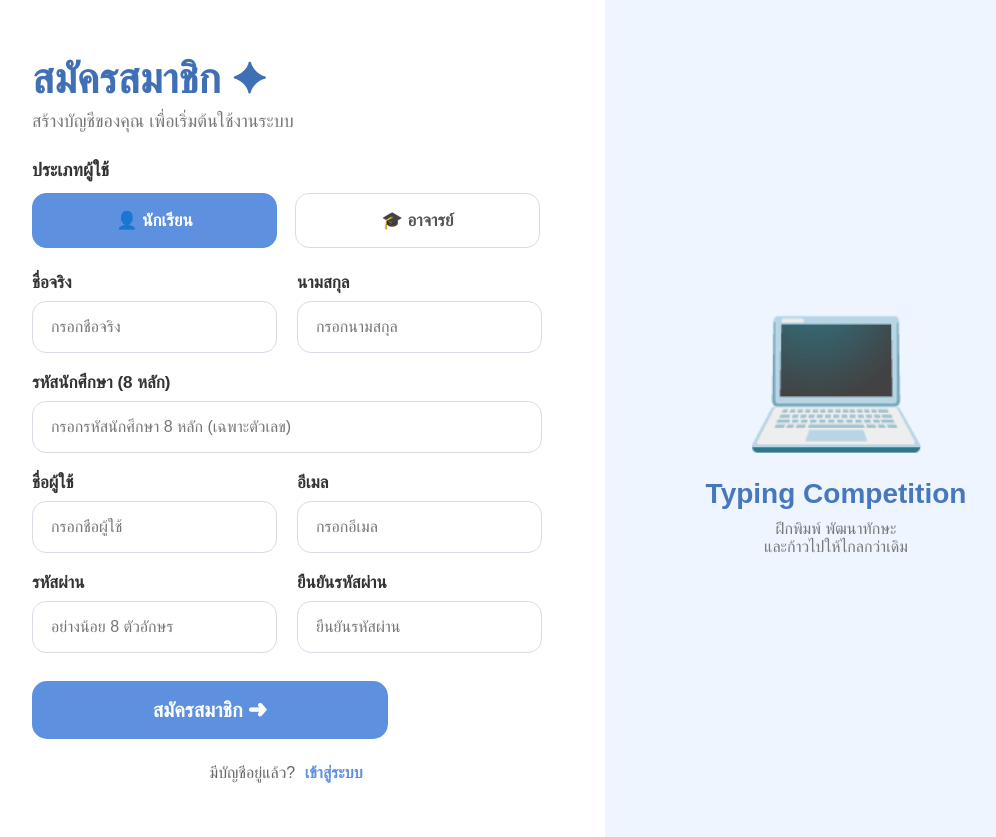
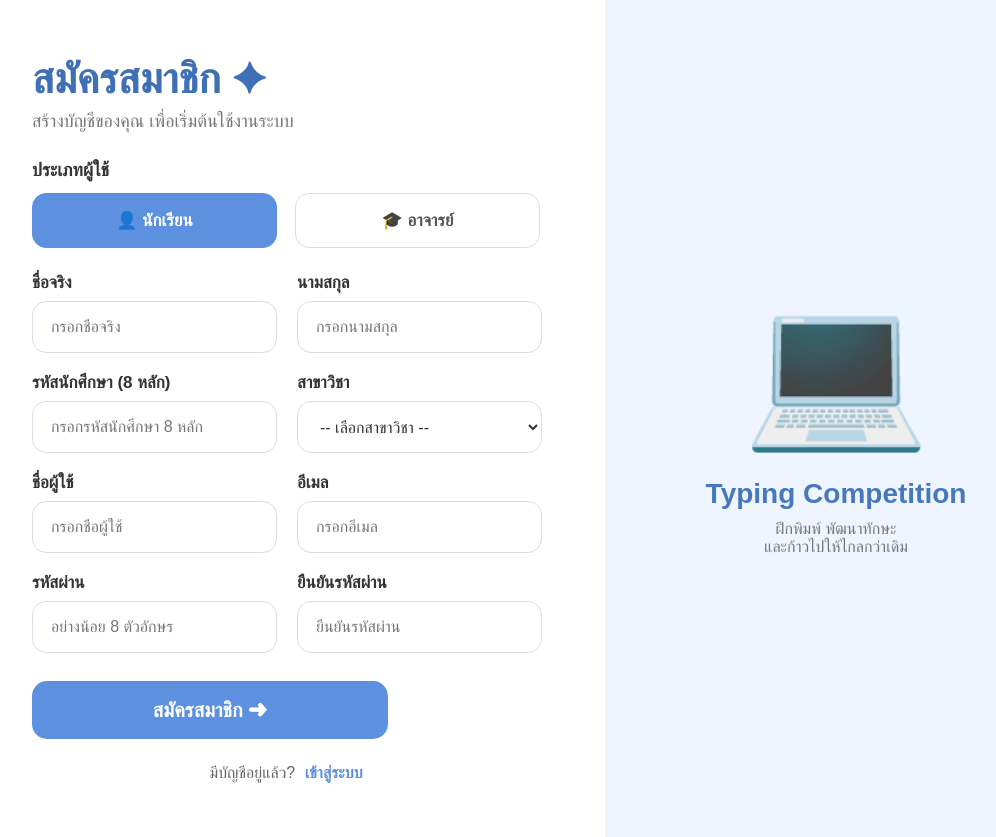
Before and after one commit to Teamproject-SDD2-SEC1-2569/OOP-SDD2-type, a Flask app: page /register in a window 1280 px wide. Shown: the whole page, without its empty margins (123-1119 px from the left). Run offline with Flask 3, Linux system fonts and the light colour scheme.

Commit message:
feat(register): add major dropdown selection for student registration

```diff
--- a/app/templates/student/register.html
+++ b/app/templates/student/register.html
@@ -19,8 +19,8 @@
         .form-grid { display: grid; grid-template-columns: 1fr 1fr; gap: 20px; }
         .form-group { display: flex; flex-direction: column; }
         .form-group label { color: #333; font-size: 17px; font-weight: bold; margin-bottom: 8px; }
-        .form-group input { height: 52px; border: 1px solid #d7dce5; border-radius: 14px; padding: 0 18px; font-size: 16px; outline: none; background: #fff; }
-        .form-group input:focus { border-color: #5d91df; box-shadow: 0 0 0 3px rgba(93, 145, 223, 0.12); }
+        .form-group input, .form-group select { height: 52px; border: 1px solid #d7dce5; border-radius: 14px; padding: 0 18px; font-size: 16px; outline: none; background: #fff; color: #333; }
+        .form-group input:focus, .form-group select:focus { border-color: #5d91df; box-shadow: 0 0 0 3px rgba(93, 145, 223, 0.12); }
         .register-button { width: 70%; height: 58px; margin-top: 28px; border: none; border-radius: 15px; background: #5d91df; color: white; font-size: 20px; font-weight: bold; cursor: pointer; }
         .register-button:hover { background: #4c80cf; }
         .login-link { margin-top: 25px; text-align: center; color: #666; font-size: 16px; }
@@ -61,9 +61,18 @@
                         <input type="text" id="regLastName" placeholder="กรอกนามสกุล" required>
                     </div>
 
-                    <div class="form-group" id="studentCodeGroup" style="grid-column: 1 / -1;">
+                    <div class="form-group" id="studentCodeGroup">
                         <label>รหัสนักศึกษา (8 หลัก)</label>
-                        <input type="text" id="regStudentCode" placeholder="กรอกรหัสนักศึกษา 8 หลัก (เฉพาะตัวเลข)" maxlength="8" minlength="8" inputmode="numeric" pattern="\d{8}" oninput="this.value = this.value.replace(/\D/g, '').slice(0, 8)" required>
+                        <input type="text" id="regStudentCode" placeholder="กรอกรหัสนักศึกษา 8 หลัก" maxlength="8" minlength="8" inputmode="numeric" pattern="\d{8}" oninput="this.value = this.value.replace(/\D/g, '').slice(0, 8)" required>
+                    </div>
+
+                    <div class="form-group" id="studentMajorGroup">
+                        <label>สาขาวิชา</label>
+                        <select id="regMajor" required>
+                            <option value="" disabled selected>-- เลือกสาขาวิชา --</option>
+                            <option value="คอมพิวเตอร์เทคโนโลยี">คอมพิวเตอร์เทคโนโลยี</option>
+                            <option value="อิเล็กทรอนิกส์และโทรคมนาคม">อิเล็กทรอนิกส์และโทรคมนาคม</option>
+                        </select>
                     </div>
 
                     <div class="form-group">
@@ -111,12 +120,18 @@
         function updateRoleFields() {
             const studentCodeGroup = document.getElementById('studentCodeGroup');
             const studentCodeInput = document.getElementById('regStudentCode');
+            const studentMajorGroup = document.getElementById('studentMajorGroup');
+            const studentMajorSelect = document.getElementById('regMajor');
             if (selectedRole === 'Student') {
                 studentCodeGroup.style.display = 'flex';
                 studentCodeInput.required = true;
+                studentMajorGroup.style.display = 'flex';
+                studentMajorSelect.required = true;
             } else {
                 studentCodeGroup.style.display = 'none';
                 studentCodeInput.required = false;
+                studentMajorGroup.style.display = 'none';
+                studentMajorSelect.required = false;
             }
         }
 
@@ -178,6 +193,7 @@
             const lastName = document.getElementById('regLastName').value.trim();
             const fullName = `${firstName} ${lastName}`.trim();
             const studentCode = document.getElementById('regStudentCode').value.trim();
+            const major = document.getElementById('regMajor').value.trim();
             const username = document.getElementById('regUsername').value.trim();
             const password = document.getElementById('regPassword').value;
             const email = document.getElementById('regEmail').value.trim();
@@ -189,6 +205,10 @@
             }
             if (selectedRole === 'Student' && !/^\d{8}$/.test(studentCode)) {
                 alert("กรุณากรอกรหัสนักศึกษาเป็นตัวเลข 8 หลัก");
+                return;
+            }
+            if (selectedRole === 'Student' && !major) {
+                alert("กรุณาเลือกสาขาวิชา");
                 return;
             }
             if (password !== confirmPassword) {
@@ -212,6 +232,7 @@
                 };
                 if (selectedRole === 'Student') {
                     payload.student_code = studentCode;
+                    payload.major = major;
                 }
                 const res = await fetch('/auth/register', {
                     method: 'POST',
```
Also changed, not shown: app/routes/auth_routes.py (+10 -11 lines), app/templates/student/profile.html (+5 -2 lines).
